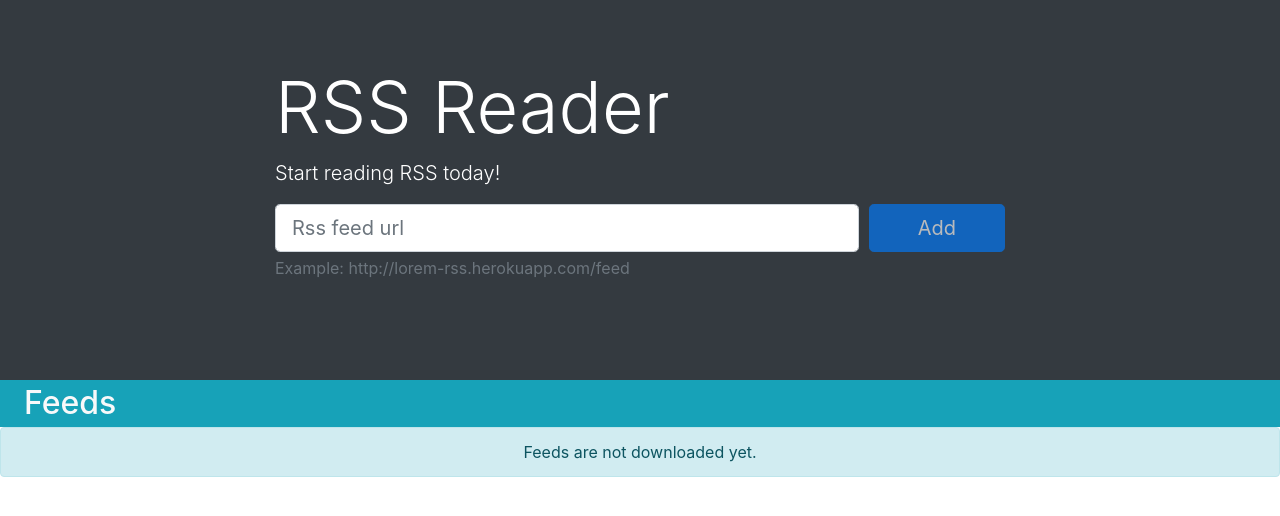
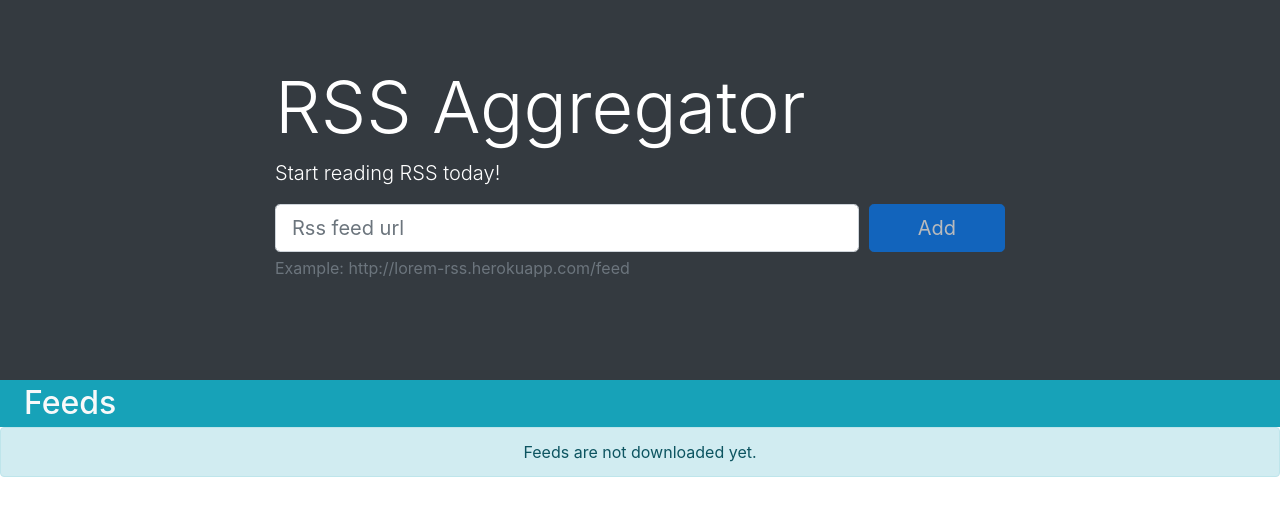
Before and after one commit to DmitryForsilov/rss-aggregator, a website built with webpack: page src/index.html in a window 1280 px wide. Built offline with nearby package versions, Linux system fonts and the light colour scheme; what on-change would draw is missing.

Commit message:
readme update

```diff
--- a/src/index.html
+++ b/src/index.html
@@ -13,7 +13,7 @@
       <div class="container-xl">
         <div class="row">
           <div class="col-md-10 col-lg-8 mx-auto text-white">
-            <h1 class="display-3">RSS Reader</h1>
+            <h1 class="display-3">RSS Aggregator</h1>
             <p class="lead">Start reading RSS today!</p>
             <form name="form" class="rss-form" novalidate>
               <div class="form-row">
--- a/src/makeWatchedState.js
+++ b/src/makeWatchedState.js
@@ -76,6 +76,7 @@ const createFeedElement = ({ feed, posts }, state) => {
   openFeedButton.addEventListener('click', () => {
     resetBadge();
 
+    // Реализация удаления бейджика через state
     const currentFeed = state.feeds.find(({ id }) => id === feed.id);
     const currentFeedIndex = state.feeds.indexOf(currentFeed);
     state.feeds[currentFeedIndex].badge = null;
```
Also changed, not shown: README.md.
